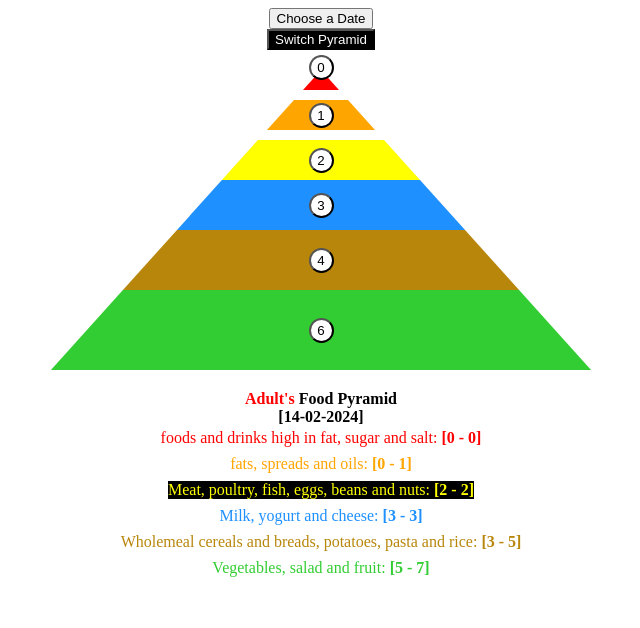
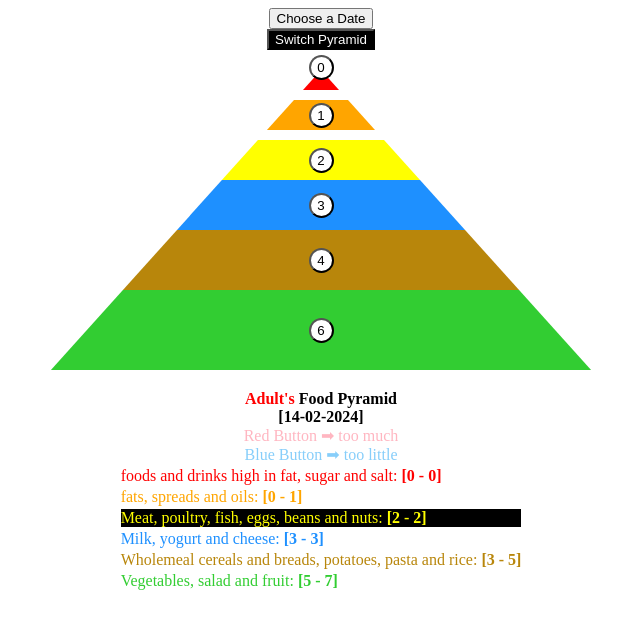
Before and after one commit to FrenkieWang/food_pyramid, a React (Create React App) app in the folder frontend/: page / in a window 1280 px wide. Shown: the top 628 px of the page, without its empty margins (319-959 px from the left). Built offline with nearby package versions, Linux system fonts and the light colour scheme.

Commit message:
Align ContentLine left and add Button Instruction

```diff
--- a/frontend/src/App.css
+++ b/frontend/src/App.css
@@ -13,7 +13,7 @@
 
 .App p {
     margin-top: 3px;
-    margin-bottom: 5px;
+    margin-bottom: 3px;
 }
 
 .Pyramid {
@@ -104,3 +104,7 @@
 .user{
     margin-top : 20px;
 }
+
+.contentInner{
+    text-align: left;
+}
--- a/frontend/src/App.js
+++ b/frontend/src/App.js
@@ -177,6 +177,9 @@ const App = () => {
           formatDate(selectedDate)
         )}
       </div>
+      <div style = {{color: 'lightpink'}}>Red Button ➡ too much</div>
+      <div style = {{color: 'lightskyblue'}}>Blue Button ➡ too little</div>
+      <div className = "contentInner">
         {contentLines.map((content, index) => {
           // 获取对应颜色的范围
           const color = Object.keys(validRanges)[index];
@@ -191,6 +194,7 @@ const App = () => {
             </p>
           );
         })}
+      </div>
 
     </div> // end of App
   );
```
Lines whose indentation alone changed are shown as unchanged.
